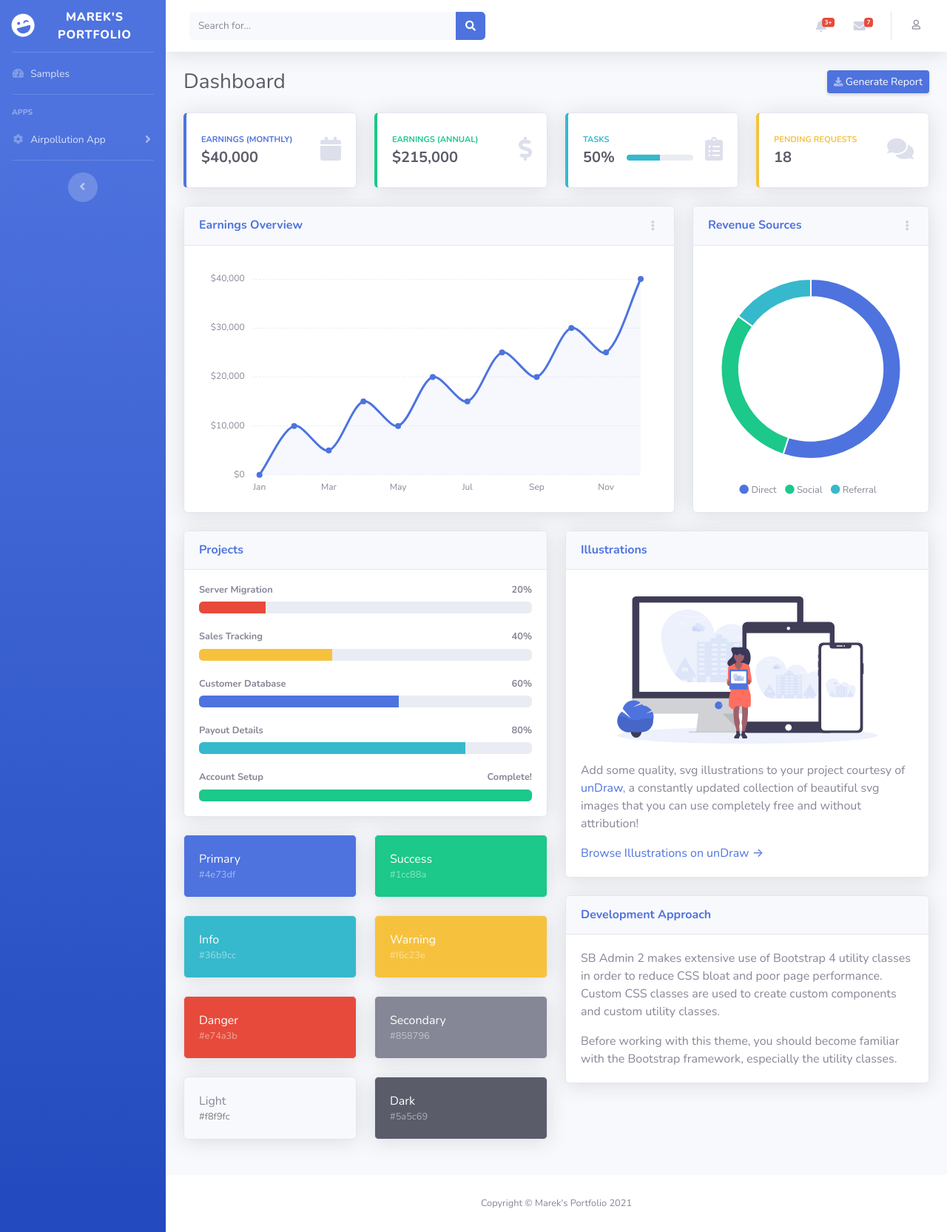
After one commit to SugarloafAndACupOfJoe/mareks_portfolio, a Django app: page /my_finances/finance_history/ in a window 1280 px wide. The commit adds this page. Shown: the whole page at 74% size. Run offline with Django 3.2, Linux system fonts and the light colour scheme; some libraries are stand-ins or nearby versions.

Commit message:
created my_finances dashboards

```diff
--- a/mareks_portfolio/settings.py
+++ b/mareks_portfolio/settings.py
@@ -34,6 +34,7 @@ INSTALLED_APPS = [
     'django.contrib.admin',
     'django.contrib.auth',
     'django.contrib.contenttypes',
+    'django.contrib.humanize',
     'django.contrib.sessions',
     'django.contrib.messages',
     'django.contrib.staticfiles',
--- a/my_finances/urls.py
+++ b/my_finances/urls.py
@@ -24,4 +24,7 @@ urlpatterns = [
     path('balance_create/', views.BalanceCreatView.as_view(), name='balance_create'),
     path('balance_update/<pk>', views.BalanceUpdateView.as_view(), name='balance_update'),
     path('balance_delete/<pk>', views.BalanceDeleteView.as_view(), name='balance_delete'),
+
+    path('current_finances/', views.current_finances, name='current_finances'),
+    path('finance_history/', views.finance_history, name='finance_history'),
 ]
--- a/my_finances/views.py
+++ b/my_finances/views.py
@@ -1,12 +1,15 @@
-from datetime import datetime
+from datetime import date
 from django.contrib import messages
+from django.db.models import Sum
 from django.http import HttpResponseRedirect
+from django.shortcuts import render
 from django.urls import reverse_lazy, reverse
 from django.views.generic.detail import DetailView
 from django.views.generic.edit import CreateView, DeleteView, UpdateView
 from django.views.generic.list import ListView
 
 from my_finances.forms import IncomeForm, OutcomeForm, BalanceForm
+from my_finances.helpers import calculate_repetitive_total
 from my_finances.models import Income, Outcome, Balance
 
 
@@ -232,3 +235,40 @@ class BalanceDeleteView(DeleteView):
     def get_success_url(self):
         messages.success(self.request, 'Balance deleted successfully!')
         return reverse_lazy('my_finances:balance_list')
+
+
+def current_finances(request):
+    last_balance = Balance.objects.filter(user=request.user, type=1).order_by('-date').first()
+    if not last_balance:
+        messages.warning(request, 'No current balance has been recorded. '
+                                  'Please add at least one current balance record.')
+        return render(request, 'my_finances/current_finances.html')
+
+    today = date.today()
+    # initialise totals with sums of non repetitive incomes and outcomes
+    total_income = Income.objects\
+        .filter(user=request.user, date__gte=last_balance.date, date__lte=today, repetitive=False)\
+        .aggregate(total=Sum('value'))['total']
+    total_income = 0 if total_income is None else total_income
+    total_outcome = Outcome.objects\
+        .filter(user=request.user, date__gte=last_balance.date, date__lte=today,  repetitive=False)\
+        .aggregate(total=Sum('value'))['total']
+    total_outcome = 0 if total_outcome is None else total_outcome
+
+    # updated totals with repetitive
+    for income in Income.objects.filter(user=request.user, repetitive=True):
+        total_income += calculate_repetitive_total(income, last_balance, today)
+    for outcome in Outcome.objects.filter(user=request.user, repetitive=True):
+        total_outcome += calculate_repetitive_total(outcome, last_balance, today)
+
+    context = {
+        'last_balance': last_balance,
+        'estimated_balance': last_balance.value + total_income - total_outcome,
+        'total_income': total_income,
+        'total_outcome': total_outcome
+    }
+    return render(request, 'my_finances/current_finances.html', context=context)
+
+
+def finance_history(request):
+    return render(request, 'my_finances/finance_history.html')
--- a/templates/base.html
+++ b/templates/base.html
@@ -100,7 +100,15 @@
                 <div id="collapseTwo" class="collapse{% if app_name == 'my_finances' %} show{% endif %}"
                      aria-labelledby="headingTwo" data-parent="#accordionSidebar">
                     <div class="bg-white py-2 collapse-inner rounded">
-                        <h6 class="collapse-header">Update finances:</h6>
+                        <h6 class="collapse-header">Dashboards:</h6>
+                        {% url 'my_finances:current_finances' as my_finances_current_finances %}
+                        {% url 'my_finances:finance_history' as my_finances_finance_history %}
+                        <a class="collapse-item{% if page_path == my_finances_current_finances %} active{% endif %}"
+                           href="{{ my_finances_current_finances }}">Current Finances</a>
+                        <a class="collapse-item{% if page_path == my_finances_finance_history %} active{% endif %}"
+                           href="{{ my_finances_finance_history }}">Finance History</a>
+
+                        <h6 class="collapse-header">Update records:</h6>
                         {% url 'my_finances:balance_create' as my_finances_balance_create %}
                         {% url 'my_finances:income_create' as my_finances_income_create %}
                         {% url 'my_finances:outcome_create' as my_finances_outcome_create %}
@@ -110,7 +118,8 @@
                            href="{{ my_finances_income_create }}">Add Income</a>
                         <a class="collapse-item{% if page_path == my_finances_outcome_create %} active{% endif %}"
                            href="{{ my_finances_outcome_create }}">Add Outcome</a>
-                        <h6 class="collapse-header">View finances:</h6>
+
+                        <h6 class="collapse-header">View records:</h6>
                         {% url 'my_finances:balance_list' as my_finances_balance_list %}
                         {% url 'my_finances:income_list' as my_finances_income_list %}
                         {% url 'my_finances:outcome_list' as my_finances_outcome_list %}
--- /dev/null
+++ b/templates/my_finances/finance_history.html
@@ -0,0 +1,341 @@
+{% extends 'base.html' %}
+{% load static %}
+
+{% block content %}
+    <!-- Page Heading -->
+    <div class="d-sm-flex align-items-center justify-content-between mb-4">
+        <h1 class="h3 mb-0 text-gray-800">Dashboard</h1>
+        <a href="#" class="d-none d-sm-inline-block btn btn-sm btn-primary shadow-sm"><i
+                class="fas fa-download fa-sm text-white-50"></i> Generate Report</a>
+    </div>
+
+    <!-- Content Row -->
+    <div class="row">
+
+        <!-- Earnings (Monthly) Card Example -->
+        <div class="col-xl-3 col-md-6 mb-4">
+            <div class="card border-left-primary shadow h-100 py-2">
+                <div class="card-body">
+                    <div class="row no-gutters align-items-center">
+                        <div class="col mr-2">
+                            <div class="text-xs font-weight-bold text-primary text-uppercase mb-1">
+                                Earnings (Monthly)
+                            </div>
+                            <div class="h5 mb-0 font-weight-bold text-gray-800">$40,000</div>
+                        </div>
+                        <div class="col-auto">
+                            <i class="fas fa-calendar fa-2x text-gray-300"></i>
+                        </div>
+                    </div>
+                </div>
+            </div>
+        </div>
+
+        <!-- Earnings (Monthly) Card Example -->
+        <div class="col-xl-3 col-md-6 mb-4">
+            <div class="card border-left-success shadow h-100 py-2">
+                <div class="card-body">
+                    <div class="row no-gutters align-items-center">
+                        <div class="col mr-2">
+                            <div class="text-xs font-weight-bold text-success text-uppercase mb-1">
+                                Earnings (Annual)
+                            </div>
+                            <div class="h5 mb-0 font-weight-bold text-gray-800">$215,000</div>
+                        </div>
+                        <div class="col-auto">
+                            <i class="fas fa-dollar-sign fa-2x text-gray-300"></i>
+                        </div>
+                    </div>
+                </div>
+            </div>
+        </div>
+
+        <!-- Earnings (Monthly) Card Example -->
+        <div class="col-xl-3 col-md-6 mb-4">
+            <div class="card border-left-info shadow h-100 py-2">
+                <div class="card-body">
+                    <div class="row no-gutters align-items-center">
+                        <div class="col mr-2">
+                            <div class="text-xs font-weight-bold text-info text-uppercase mb-1">Tasks
+                            </div>
+                            <div class="row no-gutters align-items-center">
+                                <div class="col-auto">
+                                    <div class="h5 mb-0 mr-3 font-weight-bold text-gray-800">50%</div>
+                                </div>
+                                <div class="col">
+                                    <div class="progress progress-sm mr-2">
+                                        <div class="progress-bar bg-info" role="progressbar"
+                                             style="width: 50%" aria-valuenow="50" aria-valuemin="0"
+                                             aria-valuemax="100"></div>
+                                    </div>
+                                </div>
+                            </div>
+                        </div>
+                        <div class="col-auto">
+                            <i class="fas fa-clipboard-list fa-2x text-gray-300"></i>
+                        </div>
+                    </div>
+                </div>
+            </div>
+        </div>
+
+        <!-- Pending Requests Card Example -->
+        <div class="col-xl-3 col-md-6 mb-4">
+            <div class="card border-left-warning shadow h-100 py-2">
+                <div class="card-body">
+                    <div class="row no-gutters align-items-center">
+                        <div class="col mr-2">
+                            <div class="text-xs font-weight-bold text-warning text-uppercase mb-1">
+                                Pending Requests
+                            </div>
+                            <div class="h5 mb-0 font-weight-bold text-gray-800">18</div>
+                        </div>
+                        <div class="col-auto">
+                            <i class="fas fa-comments fa-2x text-gray-300"></i>
+                        </div>
+                    </div>
+                </div>
+            </div>
+        </div>
+    </div>
+
+    <!-- Content Row -->
+
+    <div class="row">
+
+        <!-- Area Chart -->
+        <div class="col-xl-8 col-lg-7">
+            <div class="card shadow mb-4">
+                <!-- Card Header - Dropdown -->
+                <div
+                        class="card-header py-3 d-flex flex-row align-items-center justify-content-between">
+                    <h6 class="m-0 font-weight-bold text-primary">Earnings Overview</h6>
+                    <div class="dropdown no-arrow">
+                        <a class="dropdown-toggle" href="#" role="button" id="dropdownMenuLink"
+                           data-toggle="dropdown" aria-haspopup="true" aria-expanded="false">
+                            <i class="fas fa-ellipsis-v fa-sm fa-fw text-gray-400"></i>
+                        </a>
+                        <div class="dropdown-menu dropdown-menu-right shadow animated--fade-in"
+                             aria-labelledby="dropdownMenuLink">
+                            <div class="dropdown-header">Dropdown Header:</div>
+                            <a class="dropdown-item" href="#">Action</a>
+                            <a class="dropdown-item" href="#">Another action</a>
+                            <div class="dropdown-divider"></div>
+                            <a class="dropdown-item" href="#">Something else here</a>
+                        </div>
+                    </div>
+                </div>
+                <!-- Card Body -->
+                <div class="card-body">
+                    <div class="chart-area">
+                        <canvas id="myAreaChart"></canvas>
+                    </div>
+                </div>
+            </div>
+        </div>
+
+        <!-- Pie Chart -->
+        <div class="col-xl-4 col-lg-5">
+            <div class="card shadow mb-4">
+                <!-- Card Header - Dropdown -->
+                <div
+                        class="card-header py-3 d-flex flex-row align-items-center justify-content-between">
+                    <h6 class="m-0 font-weight-bold text-primary">Revenue Sources</h6>
+                    <div class="dropdown no-arrow">
+                        <a class="dropdown-toggle" href="#" role="button" id="dropdownMenuLink"
+                           data-toggle="dropdown" aria-haspopup="true" aria-expanded="false">
+                            <i class="fas fa-ellipsis-v fa-sm fa-fw text-gray-400"></i>
+                        </a>
+                        <div class="dropdown-menu dropdown-menu-right shadow animated--fade-in"
+                             aria-labelledby="dropdownMenuLink">
+                            <div class="dropdown-header">Dropdown Header:</div>
+                            <a class="dropdown-item" href="#">Action</a>
+                            <a class="dropdown-item" href="#">Another action</a>
+                            <div class="dropdown-divider"></div>
+                            <a class="dropdown-item" href="#">Something else here</a>
+                        </div>
+                    </div>
+                </div>
+                <!-- Card Body -->
+                <div class="card-body">
+                    <div class="chart-pie pt-4 pb-2">
+                        <canvas id="myPieChart"></canvas>
+                    </div>
+                    <div class="mt-4 text-center small">
+                                        <span class="mr-2">
+                                            <i class="fas fa-circle text-primary"></i> Direct
+                                        </span>
+                        <span class="mr-2">
+                                            <i class="fas fa-circle text-success"></i> Social
+                                        </span>
+                        <span class="mr-2">
+                                            <i class="fas fa-circle text-info"></i> Referral
+                                        </span>
+                    </div>
+                </div>
+            </div>
+        </div>
+    </div>
+
+    <!-- Content Row -->
+    <div class="row">
+
+        <!-- Content Column -->
+        <div class="col-lg-6 mb-4">
+
+            <!-- Project Card Example -->
+            <div class="card shadow mb-4">
+                <div class="card-header py-3">
+                    <h6 class="m-0 font-weight-bold text-primary">Projects</h6>
+                </div>
+                <div class="card-body">
+                    <h4 class="small font-weight-bold">Server Migration <span
+                            class="float-right">20%</span></h4>
+                    <div class="progress mb-4">
+                        <div class="progress-bar bg-danger" role="progressbar" style="width: 20%"
+                             aria-valuenow="20" aria-valuemin="0" aria-valuemax="100"></div>
+                    </div>
+                    <h4 class="small font-weight-bold">Sales Tracking <span
+                            class="float-right">40%</span></h4>
+                    <div class="progress mb-4">
+                        <div class="progress-bar bg-warning" role="progressbar" style="width: 40%"
+                             aria-valuenow="40" aria-valuemin="0" aria-valuemax="100"></div>
+                    </div>
+                    <h4 class="small font-weight-bold">Customer Database <span
+                            class="float-right">60%</span></h4>
+                    <div class="progress mb-4">
+                        <div class="progress-bar" role="progressbar" style="width: 60%"
+                             aria-valuenow="60" aria-valuemin="0" aria-valuemax="100"></div>
+                    </div>
+                    <h4 class="small font-weight-bold">Payout Details <span
+                            class="float-right">80%</span></h4>
+                    <div class="progress mb-4">
+                        <div class="progress-bar bg-info" role="progressbar" style="width: 80%"
+                             aria-valuenow="80" aria-valuemin="0" aria-valuemax="100"></div>
+                    </div>
+                    <h4 class="small font-weight-bold">Account Setup <span
+                            class="float-right">Complete!</span></h4>
+                    <div class="progress">
+                        <div class="progress-bar bg-success" role="progressbar" style="width: 100%"
+                             aria-valuenow="100" aria-valuemin="0" aria-valuemax="100"></div>
+                    </div>
+                </div>
+            </div>
+
+            <!-- Color System -->
+            <div class="row">
+                <div class="col-lg-6 mb-4">
+                    <div class="card bg-primary text-white shadow">
+                        <div class="card-body">
+                            Primary
+                            <div class="text-white-50 small">#4e73df</div>
+                        </div>
+                    </div>
+                </div>
+                <div class="col-lg-6 mb-4">
+                    <div class="card bg-success text-white shadow">
+                        <div class="card-body">
+                            Success
+                            <div class="text-white-50 small">#1cc88a</div>
+                        </div>
+                    </div>
+                </div>
+                <div class="col-lg-6 mb-4">
+                    <div class="card bg-info text-white shadow">
+                        <div class="card-body">
+                            Info
+                            <div class="text-white-50 small">#36b9cc</div>
+                        </div>
+                    </div>
+                </div>
+                <div class="col-lg-6 mb-4">
+                    <div class="card bg-warning text-white shadow">
+                        <div class="card-body">
+                            Warning
+                            <div class="text-white-50 small">#f6c23e</div>
+                        </div>
+                    </div>
+                </div>
+                <div class="col-lg-6 mb-4">
+                    <div class="card bg-danger text-white shadow">
+                        <div class="card-body">
+                            Danger
+                            <div class="text-white-50 small">#e74a3b</div>
+                        </div>
+                    </div>
+                </div>
+                <div class="col-lg-6 mb-4">
+                    <div class="card bg-secondary text-white shadow">
+                        <div class="card-body">
+                            Secondary
+                            <div class="text-white-50 small">#858796</div>
+                        </div>
+                    </div>
+                </div>
+                <div class="col-lg-6 mb-4">
+                    <div class="card bg-light text-black shadow">
+                        <div class="card-body">
+                            Light
+                            <div class="text-black-50 small">#f8f9fc</div>
+                        </div>
+                    </div>
+                </div>
+                <div class="col-lg-6 mb-4">
+                    <div class="card bg-dark text-white shadow">
+                        <div class="card-body">
+                            Dark
+                            <div class="text-white-50 small">#5a5c69</div>
+                        </div>
+                    </div>
+                </div>
+            </div>
+
+        </div>
+
+        <div class="col-lg-6 mb-4">
+
+            <!-- Illustrations -->
+            <div class="card shadow mb-4">
+                <div class="card-header py-3">
+                    <h6 class="m-0 font-weight-bold text-primary">Illustrations</h6>
+                </div>
+                <div class="card-body">
+                    <div class="text-center">
+                        <img class="img-fluid px-3 px-sm-4 mt-3 mb-4" style="width: 25rem;"
+                             src="img/undraw_posting_photo.svg" alt="">
+                    </div>
+                    <p>Add some quality, svg illustrations to your project courtesy of <a
+                            target="_blank" rel="nofollow" href="https://undraw.co/">unDraw</a>, a
+                        constantly updated collection of beautiful svg images that you can use
+                        completely free and without attribution!</p>
+                    <a target="_blank" rel="nofollow" href="https://undraw.co/">Browse Illustrations on
+                        unDraw &rarr;</a>
+                </div>
+            </div>
+
+            <!-- Approach -->
+            <div class="card shadow mb-4">
+                <div class="card-header py-3">
+                    <h6 class="m-0 font-weight-bold text-primary">Development Approach</h6>
+                </div>
+                <div class="card-body">
+                    <p>SB Admin 2 makes extensive use of Bootstrap 4 utility classes in order to reduce
+                        CSS bloat and poor page performance. Custom CSS classes are used to create
+                        custom components and custom utility classes.</p>
+                    <p class="mb-0">Before working with this theme, you should become familiar with the
+                        Bootstrap framework, especially the utility classes.</p>
+                </div>
+            </div>
+
+        </div>
+    </div>
+{% endblock %}
+
+{% block js %}
+    <!-- Page level plugins -->
+    <script src="{% static 'vendor/chart.js/Chart.min.js' %}"></script>
+
+    <!-- Page level custom scripts -->
+    <script src="{% static 'js/demo/chart-area-demo.js' %}"></script>
+    <script src="{% static 'js/demo/chart-pie-demo.js' %}"></script>
+{% endblock %}
```
Also changed, not shown: my_finances/forms.py (+35 -17 lines), my_finances/helpers.py (added, +57 -0 lines), templates/my_finances/current_finances.html (added, +114 -0 lines), 1 other file.
